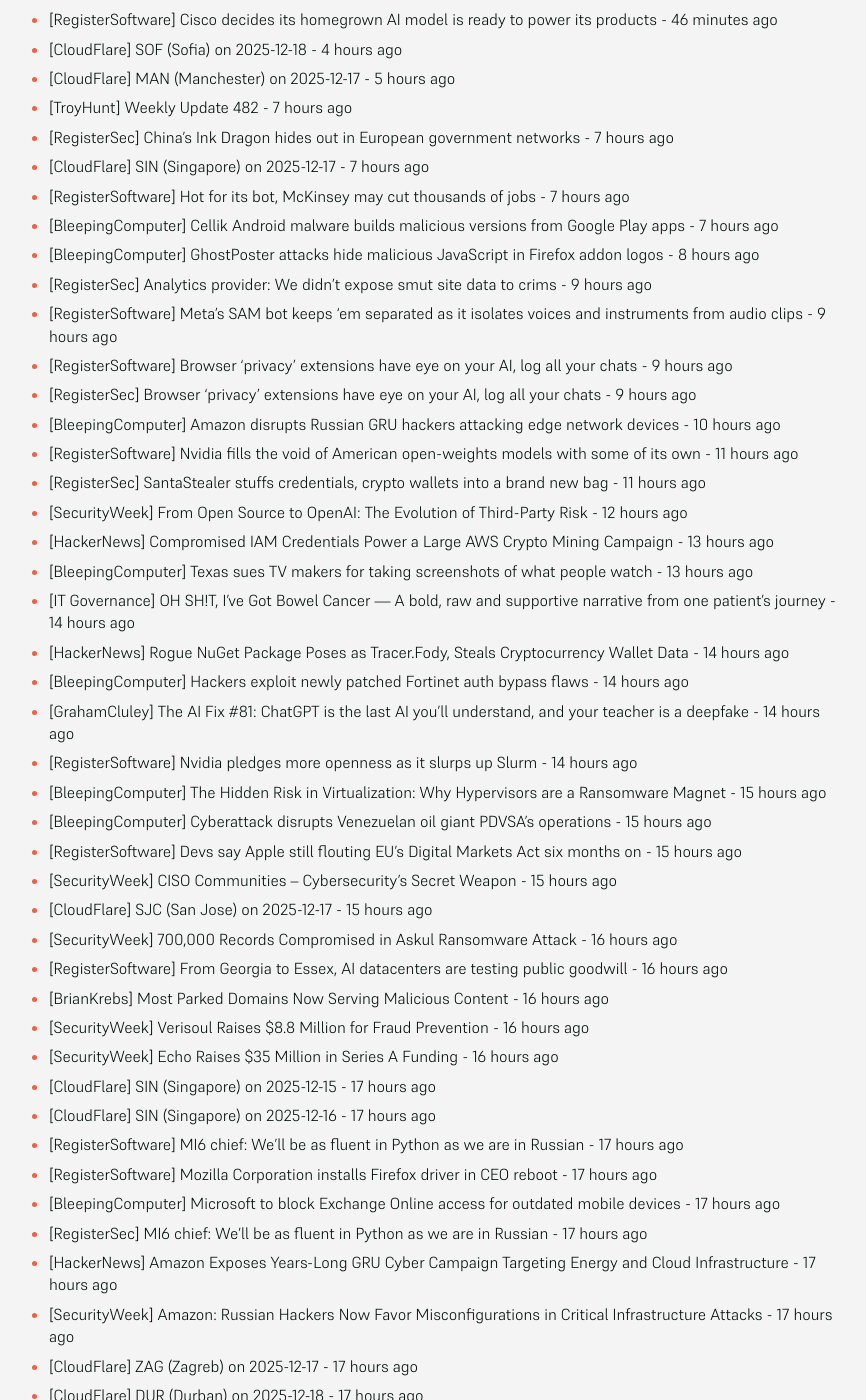
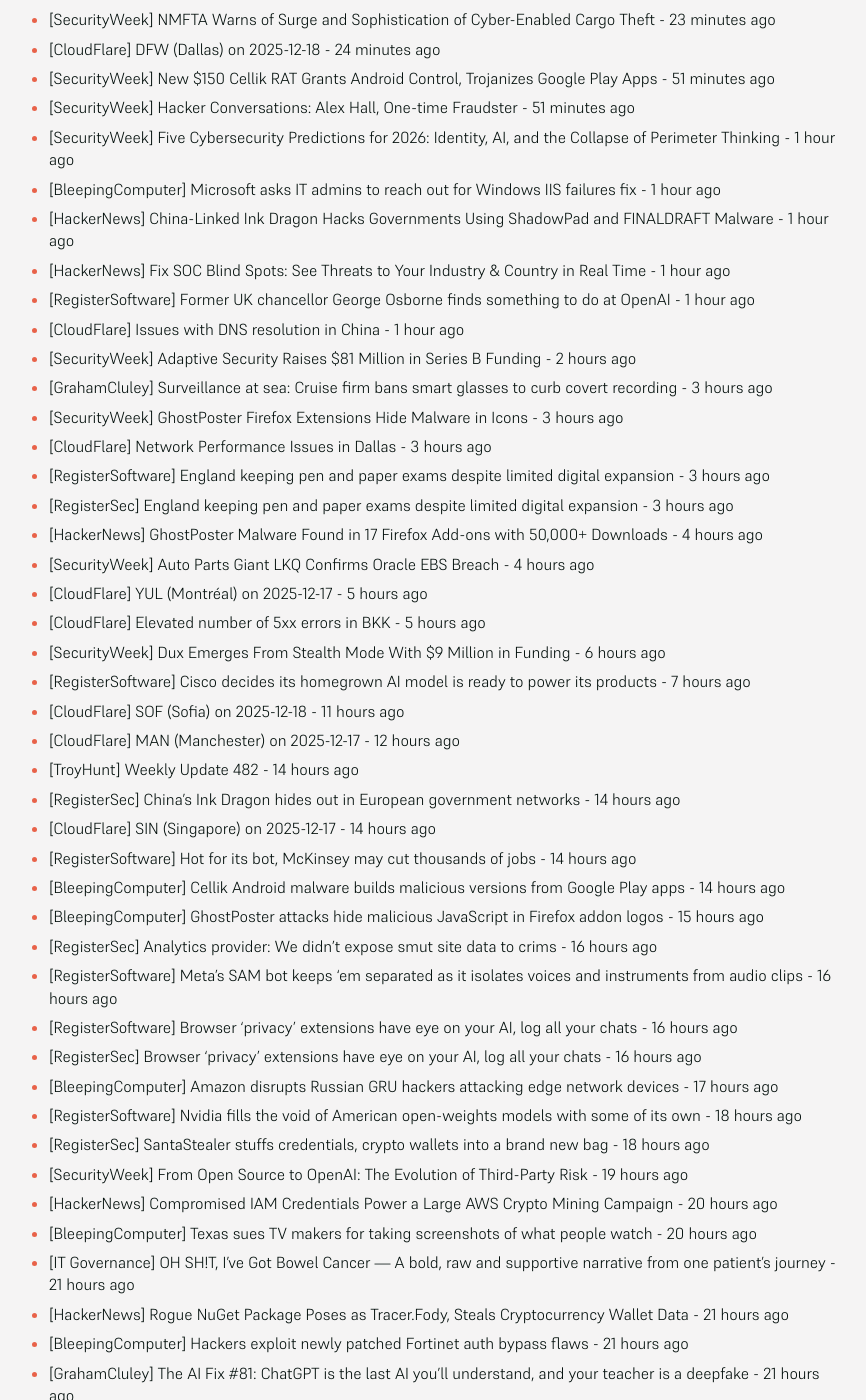
Before and after one commit to SecOpsNews/news, a Jekyll site: the page built from index.md, in a window 1280 px wide and 1400 px high, scrolled down 266 px. Shown: the whole window, without its empty margins (215-1081 px from the left). Built offline with Jekyll 4.4.1, drawn with Linux system fonts in a browser that asks for light colours; some of the changed text lies outside the part shown.

Commit message:
New Feed

```diff
--- a/index.md
+++ b/index.md
@@ -9,65 +9,86 @@ description: Latest Updates
 
 <!-- SecOps start -->
 
-- [RegisterSoftware] Cisco decides its homegrown AI model is ready to power its products - 46 minutes ago
-- [CloudFlare] SOF (Sofia) on 2025-12-18 - 4 hours ago
-- [CloudFlare] MAN (Manchester) on 2025-12-17 - 5 hours ago
-- [TroyHunt] Weekly Update 482 - 7 hours ago
-- [RegisterSec] China's Ink Dragon hides out in European government networks - 7 hours ago
-- [CloudFlare] SIN (Singapore) on 2025-12-17 - 7 hours ago
-- [RegisterSoftware] Hot for its bot, McKinsey may cut thousands of jobs - 7 hours ago
-- [BleepingComputer] Cellik Android malware builds malicious versions from Google Play apps - 7 hours ago
-- [BleepingComputer] GhostPoster attacks hide malicious JavaScript in Firefox addon logos - 8 hours ago
-- [RegisterSec] Analytics provider: We didn't expose smut site data to crims - 9 hours ago
-- [RegisterSoftware] Meta's SAM bot keeps 'em separated as it isolates voices and instruments from audio clips - 9 hours ago
-- [RegisterSoftware] Browser 'privacy' extensions have eye on your AI, log all your chats - 9 hours ago
-- [RegisterSec] Browser 'privacy' extensions have eye on your AI, log all your chats - 9 hours ago
-- [BleepingComputer] Amazon disrupts Russian GRU hackers attacking edge network devices - 10 hours ago
-- [RegisterSoftware] Nvidia fills the void of American open-weights models with some of its own - 11 hours ago
-- [RegisterSec] SantaStealer stuffs credentials, crypto wallets into a brand new bag - 11 hours ago
-- [SecurityWeek] From Open Source to OpenAI: The Evolution of Third-Party Risk - 12 hours ago
-- [HackerNews] Compromised IAM Credentials Power a Large AWS Crypto Mining Campaign - 13 hours ago
-- [BleepingComputer] Texas sues TV makers for taking screenshots of what people watch - 13 hours ago
-- [IT Governance] OH SH!T, I’ve Got Bowel Cancer — A bold, raw and supportive narrative from one patient’s journey - 14 hours ago
-- [HackerNews] Rogue NuGet Package Poses as Tracer.Fody, Steals Cryptocurrency Wallet Data - 14 hours ago
-- [BleepingComputer] Hackers exploit newly patched Fortinet auth bypass flaws - 14 hours ago
-- [GrahamCluley] The AI Fix #81: ChatGPT is the last AI you’ll understand, and your teacher is a deepfake - 14 hours ago
-- [RegisterSoftware] Nvidia pledges more openness as it slurps up Slurm - 14 hours ago
-- [BleepingComputer] The Hidden Risk in Virtualization: Why Hypervisors are a Ransomware Magnet - 15 hours ago
-- [BleepingComputer] Cyberattack disrupts Venezuelan oil giant PDVSA's operations - 15 hours ago
-- [RegisterSoftware] Devs say Apple still flouting EU's Digital Markets Act six months on - 15 hours ago
-- [SecurityWeek] CISO Communities – Cybersecurity’s Secret Weapon - 15 hours ago
-- [CloudFlare] SJC (San Jose) on 2025-12-17 - 15 hours ago
-- [SecurityWeek] 700,000 Records Compromised in Askul Ransomware Attack - 16 hours ago
-- [RegisterSoftware] From Georgia to Essex, AI datacenters are testing public goodwill - 16 hours ago
-- [BrianKrebs] Most Parked Domains Now Serving Malicious Content - 16 hours ago
-- [SecurityWeek] Verisoul Raises $8.8 Million for Fraud Prevention - 16 hours ago
-- [SecurityWeek] Echo Raises $35 Million in Series A Funding - 16 hours ago
-- [CloudFlare] SIN (Singapore) on 2025-12-15 - 17 hours ago
-- [CloudFlare] SIN (Singapore) on 2025-12-16 - 17 hours ago
-- [RegisterSoftware] MI6 chief: We'll be as fluent in Python as we are in Russian - 17 hours ago
-- [RegisterSoftware] Mozilla Corporation installs Firefox driver in CEO reboot - 17 hours ago
-- [BleepingComputer] Microsoft to block Exchange Online access for outdated mobile devices - 17 hours ago
-- [RegisterSec] MI6 chief: We'll be as fluent in Python as we are in Russian - 17 hours ago
-- [HackerNews] Amazon Exposes Years-Long GRU Cyber Campaign Targeting Energy and Cloud Infrastructure - 17 hours ago
-- [SecurityWeek] Amazon: Russian Hackers Now Favor Misconfigurations in Critical Infrastructure Attacks - 17 hours ago
-- [CloudFlare] ZAG (Zagreb) on 2025-12-17 - 17 hours ago
-- [CloudFlare] DUR (Durban) on 2025-12-18 - 17 hours ago
-- [HackerNews] Why Data Security and Privacy Need to Start in Code - 18 hours ago
-- [RegisterSec] From pr0n to playlists and paperclips, trio of breaches spills data of millions - 18 hours ago
-- [CloudFlare] Cache Purging Delays in Western Europe - 18 hours ago
-- [CloudFlare] ZAG (Zagreb) on 2025-12-18 - 18 hours ago
-- [RegisterSec] MI6 chief: we'll be as fluent in Python as we are in Russian - 19 hours ago
-- [RegisterSoftware] MI6 chief: we'll be as fluent in Python as we are in Russian - 19 hours ago
-- [BleepingComputer] European authorities dismantle call center fraud ring in Ukraine - 19 hours ago
-- [SecurityWeek] JumpCloud Remote Assist Vulnerability Can Expose Systems to Takeover - 19 hours ago
-- [HackerNews] Fortinet FortiGate Under Active Attack Through SAML SSO Authentication Bypass - 19 hours ago
-- [CloudFlare] GraphQL Issues - 20 hours ago
-- [SecurityWeek] User Data Compromised in SoundCloud Hack - 20 hours ago
-- [RegisterSoftware] Bishop of Hong Kong tells peers AI is not the devil's work - 20 hours ago
-- [SecurityWeek] In-the-Wild Exploitation of Fresh Fortinet Flaws Begins - 21 hours ago
-- [HackerNews] React2Shell Vulnerability Actively Exploited to Deploy Linux Backdoors - 21 hours ago
-- [CloudFlare] Increased Error Rates Accessing R2 from ENAM - 21 hours ago
+- [SecurityWeek] NMFTA Warns of Surge and Sophistication of Cyber-Enabled Cargo Theft - 23 minutes ago
+- [CloudFlare] DFW (Dallas) on 2025-12-18 - 24 minutes ago
+- [SecurityWeek] New $150 Cellik RAT Grants Android Control, Trojanizes Google Play Apps - 51 minutes ago
+- [SecurityWeek] Hacker Conversations: Alex Hall, One-time Fraudster - 51 minutes ago
+- [SecurityWeek] Five Cybersecurity Predictions for 2026: Identity, AI, and the Collapse of Perimeter Thinking - 1 hour ago
+- [BleepingComputer] Microsoft asks IT admins to reach out for Windows IIS failures fix - 1 hour ago
+- [HackerNews] China-Linked Ink Dragon Hacks Governments Using ShadowPad and FINALDRAFT Malware - 1 hour ago
+- [HackerNews] Fix SOC Blind Spots: See Threats to Your Industry & Country in Real Time - 1 hour ago
+- [RegisterSoftware] Former UK chancellor George Osborne finds something to do at OpenAI - 1 hour ago
+- [CloudFlare] Issues with DNS resolution in China - 1 hour ago
+- [SecurityWeek] Adaptive Security Raises $81 Million in Series B Funding - 2 hours ago
+- [GrahamCluley] Surveillance at sea: Cruise firm bans smart glasses to curb covert recording - 3 hours ago
+- [SecurityWeek] GhostPoster Firefox Extensions Hide Malware in Icons - 3 hours ago
+- [CloudFlare] Network Performance Issues in Dallas - 3 hours ago
+- [RegisterSoftware] England keeping pen and paper exams despite limited digital expansion - 3 hours ago
+- [RegisterSec] England keeping pen and paper exams despite limited digital expansion - 3 hours ago
+- [HackerNews] GhostPoster Malware Found in 17 Firefox Add-ons with 50,000+ Downloads - 4 hours ago
+- [SecurityWeek] Auto Parts Giant LKQ Confirms Oracle EBS Breach - 4 hours ago
+- [CloudFlare] YUL (Montréal) on 2025-12-17 - 5 hours ago
+- [CloudFlare] Elevated number of 5xx errors in BKK - 5 hours ago
+- [SecurityWeek] Dux Emerges From Stealth Mode With $9 Million in Funding - 6 hours ago
+- [RegisterSoftware] Cisco decides its homegrown AI model is ready to power its products - 7 hours ago
+- [CloudFlare] SOF (Sofia) on 2025-12-18 - 11 hours ago
+- [CloudFlare] MAN (Manchester) on 2025-12-17 - 12 hours ago
+- [TroyHunt] Weekly Update 482 - 14 hours ago
+- [RegisterSec] China's Ink Dragon hides out in European government networks - 14 hours ago
+- [CloudFlare] SIN (Singapore) on 2025-12-17 - 14 hours ago
+- [RegisterSoftware] Hot for its bot, McKinsey may cut thousands of jobs - 14 hours ago
+- [BleepingComputer] Cellik Android malware builds malicious versions from Google Play apps - 14 hours ago
+- [BleepingComputer] GhostPoster attacks hide malicious JavaScript in Firefox addon logos - 15 hours ago
+- [RegisterSec] Analytics provider: We didn't expose smut site data to crims - 16 hours ago
+- [RegisterSoftware] Meta's SAM bot keeps 'em separated as it isolates voices and instruments from audio clips - 16 hours ago
+- [RegisterSoftware] Browser 'privacy' extensions have eye on your AI, log all your chats - 16 hours ago
+- [RegisterSec] Browser 'privacy' extensions have eye on your AI, log all your chats - 16 hours ago
+- [BleepingComputer] Amazon disrupts Russian GRU hackers attacking edge network devices - 17 hours ago
+- [RegisterSoftware] Nvidia fills the void of American open-weights models with some of its own - 18 hours ago
+- [RegisterSec] SantaStealer stuffs credentials, crypto wallets into a brand new bag - 18 hours ago
+- [SecurityWeek] From Open Source to OpenAI: The Evolution of Third-Party Risk - 19 hours ago
+- [HackerNews] Compromised IAM Credentials Power a Large AWS Crypto Mining Campaign - 20 hours ago
+- [BleepingComputer] Texas sues TV makers for taking screenshots of what people watch - 20 hours ago
+- [IT Governance] OH SH!T, I’ve Got Bowel Cancer — A bold, raw and supportive narrative from one patient’s journey - 21 hours ago
+- [HackerNews] Rogue NuGet Package Poses as Tracer.Fody, Steals Cryptocurrency Wallet Data - 21 hours ago
+- [BleepingComputer] Hackers exploit newly patched Fortinet auth bypass flaws - 21 hours ago
+- [GrahamCluley] The AI Fix #81: ChatGPT is the last AI you’ll understand, and your teacher is a deepfake - 21 hours ago
+- [RegisterSoftware] Nvidia pledges more openness as it slurps up Slurm - 21 hours ago
+- [BleepingComputer] The Hidden Risk in Virtualization: Why Hypervisors are a Ransomware Magnet - 22 hours ago
+- [BleepingComputer] Cyberattack disrupts Venezuelan oil giant PDVSA's operations - 22 hours ago
+- [RegisterSoftware] Devs say Apple still flouting EU's Digital Markets Act six months on - 22 hours ago
+- [SecurityWeek] CISO Communities – Cybersecurity’s Secret Weapon - 22 hours ago
+- [CloudFlare] SJC (San Jose) on 2025-12-17 - 22 hours ago
+- [SecurityWeek] 700,000 Records Compromised in Askul Ransomware Attack - 23 hours ago
+- [RegisterSoftware] From Georgia to Essex, AI datacenters are testing public goodwill - 23 hours ago
+- [BrianKrebs] Most Parked Domains Now Serving Malicious Content - 23 hours ago
+- [SecurityWeek] Verisoul Raises $8.8 Million for Fraud Prevention - 23 hours ago
+- [SecurityWeek] Echo Raises $35 Million in Series A Funding - 23 hours ago
+- [CloudFlare] SIN (Singapore) on 2025-12-15 - 1 day ago
+- [CloudFlare] SIN (Singapore) on 2025-12-16 - 1 day ago
+- [RegisterSoftware] MI6 chief: We'll be as fluent in Python as we are in Russian - 1 day ago
+- [RegisterSoftware] Mozilla Corporation installs Firefox driver in CEO reboot - 1 day ago
+- [BleepingComputer] Microsoft to block Exchange Online access for outdated mobile devices - 1 day ago
+- [RegisterSec] MI6 chief: We'll be as fluent in Python as we are in Russian - 1 day ago
+- [HackerNews] Amazon Exposes Years-Long GRU Cyber Campaign Targeting Energy and Cloud Infrastructure - 1 day ago
+- [SecurityWeek] Amazon: Russian Hackers Now Favor Misconfigurations in Critical Infrastructure Attacks - 1 day ago
+- [CloudFlare] ZAG (Zagreb) on 2025-12-17 - 1 day ago
+- [CloudFlare] DUR (Durban) on 2025-12-18 - 1 day ago
+- [HackerNews] Why Data Security and Privacy Need to Start in Code - 1 day ago
+- [RegisterSec] From pr0n to playlists and paperclips, trio of breaches spills data of millions - 1 day ago
+- [CloudFlare] Cache Purging Delays in Western Europe - 1 day ago
+- [CloudFlare] ZAG (Zagreb) on 2025-12-18 - 1 day ago
+- [RegisterSec] MI6 chief: we'll be as fluent in Python as we are in Russian - 1 day ago
+- [RegisterSoftware] MI6 chief: we'll be as fluent in Python as we are in Russian - 1 day ago
+- [BleepingComputer] European authorities dismantle call center fraud ring in Ukraine - 1 day ago
+- [SecurityWeek] JumpCloud Remote Assist Vulnerability Can Expose Systems to Takeover - 1 day ago
+- [HackerNews] Fortinet FortiGate Under Active Attack Through SAML SSO Authentication Bypass - 1 day ago
+- [CloudFlare] GraphQL Issues - 1 day ago
+- [SecurityWeek] User Data Compromised in SoundCloud Hack - 1 day ago
+- [RegisterSoftware] Bishop of Hong Kong tells peers AI is not the devil's work - 1 day ago
+- [SecurityWeek] In-the-Wild Exploitation of Fresh Fortinet Flaws Begins - 1 day ago
+- [HackerNews] React2Shell Vulnerability Actively Exploited to Deploy Linux Backdoors - 1 day ago
+- [CloudFlare] Increased Error Rates Accessing R2 from ENAM - 1 day ago
 - [FullDisclosure] nopCommerce 4.90.0 is vulnerable to Cross Site Request Forgery (CSRF) via the Schedule Tasks functionality - 1 day ago
 - [FullDisclosure] [KIS-2025-07] Bitrix24 <= 25.100.300 (Translate Module) Remote Code Execution Vulnerability - 1 day ago
 - [FullDisclosure] [KIS-2025-08] 1C-Bitrix <= 25.100.500 (Translate Module) Remote Code Execution Vulnerability - 1 day ago
@@ -115,34 +136,12 @@ description: Latest Updates
 - [BleepingComputer] Microsoft: Recent Windows updates break VPN access for WSL users - 1 day ago
 - [RegisterSoftware] Nutanix takes another swipe at VMware with sovereign cloud push - 1 day ago
 - [GitHub] Incident with Copilot Grok Code Fast 1 - 1 day ago
-- [SecurityWeek] Google Sees 5 Chinese Groups Exploiting React2Shell for Malware Delivery - 1 day ago
-- [CloudFlare] ATL (Atlanta) on 2025-12-16 - 1 day ago
-- [RegisterSec] Delay to European Central Bank messaging project cost the Bank of England £23M - 1 day ago
-- [RegisterSoftware] Delay to European Central Bank messaging project cost the Bank of England £23M - 1 day ago
-- [BleepingComputer] Google links more Chinese hacking groups to React2Shell attacks - 1 day ago
-- [CloudFlare] HEL (Helsinki) on 2025-12-17 - 1 day ago
-- [RegisterSec] JLR: Payroll data stolen in cybercrime that shook UK economy - 1 day ago
-- [HackerNews] A Browser Extension Risk Guide After the ShadyPanda Campaign - 1 day ago
-- [HackerNews] ⚡ Weekly Recap: Apple 0-Days, WinRAR Exploit, LastPass Fines, .NET RCE, OAuth Scams & More - 1 day ago
-- [SecurityWeek] Soverli Raises $2.6 Million for Secure Smartphone OS - 1 day ago
-- [GrahamCluley] Man jailed for teaching criminals how to use malware - 1 day ago
-- [RegisterSec] Apple, Google forced to issue emergency 0-day patches - 1 day ago
-- [BleepingComputer] French Interior Ministry confirms cyberattack on email servers - 1 day ago
-- [SecurityWeek] Atlassian Patches Critical Apache Tika Flaw - 1 day ago
-- [RegisterSec] Denmark takes a Viking swing at VPN-enabled piracy - 1 day ago
-- [SecurityWeek] Third DraftKings Hacker Pleads Guilty - 1 day ago
-- [HackerNews] Phantom Stealer Spread by ISO Phishing Emails Hitting Russian Finance Sector - 1 day ago
-- [RegisterSec] Legal protection for ethical hacking under Computer Misuse Act is only the first step - 1 day ago
-- [SecurityWeek] 700Credit Data Breach Impacts 5.8 Million Individuals - 1 day ago
-- [BleepingComputer] Microsoft: December security updates cause Message Queuing failures - 1 day ago
-- [RegisterSec] Legal protection for ethical hacking is only the first step - 1 day ago
-- [SecurityWeek] Apple Patches Two Zero-Days Tied to Mysterious Exploited Chrome Flaw - 1 day ago
-- [RegisterSoftware] Techie 'forgot' to tell boss their cost-saving idea meant a day of gaming - 1 day ago
-- [HackerNews] VolkLocker Ransomware Exposed by Hard-Coded Master Key Allowing Free Decryption - 2 days ago
-- [CloudFlare] ATL (Atlanta) on 2025-12-15 - 2 days ago
-- [CloudFlare] ATL (Atlanta) on 2025-12-17 - 2 days ago
-- [CloudFlare] AUS (Austin) on 2025-12-15 - 2 days ago
-- [CloudFlare] PDX (Portland) on 2025-12-18 - 2 days ago
+- [SecurityWeek] Google Sees 5 Chinese Groups Exploiting React2Shell for Malware Delivery - 2 days ago
+- [CloudFlare] ATL (Atlanta) on 2025-12-16 - 2 days ago
+- [RegisterSec] Delay to European Central Bank messaging project cost the Bank of England £23M - 2 days ago
+- [RegisterSoftware] Delay to European Central Bank messaging project cost the Bank of England £23M - 2 days ago
+- [BleepingComputer] Google links more Chinese hacking groups to React2Shell attacks - 2 days ago
+- [CloudFlare] HEL (Helsinki) on 2025-12-17 - 2 days ago
 - [DataBreaches] Russian-linked hackers appear to have launched a crippling cyberattack on Western New Mexico University - 7 months ago
 - [DataBreaches] SK Telecom vows to take full responsibility for damage from recent data leak - 7 months ago
 - [HackerNews] Storm-1977 Hits Education Clouds with AzureChecker, Deploys 200+ Crypto Mining Containers - 7 months ago
```
